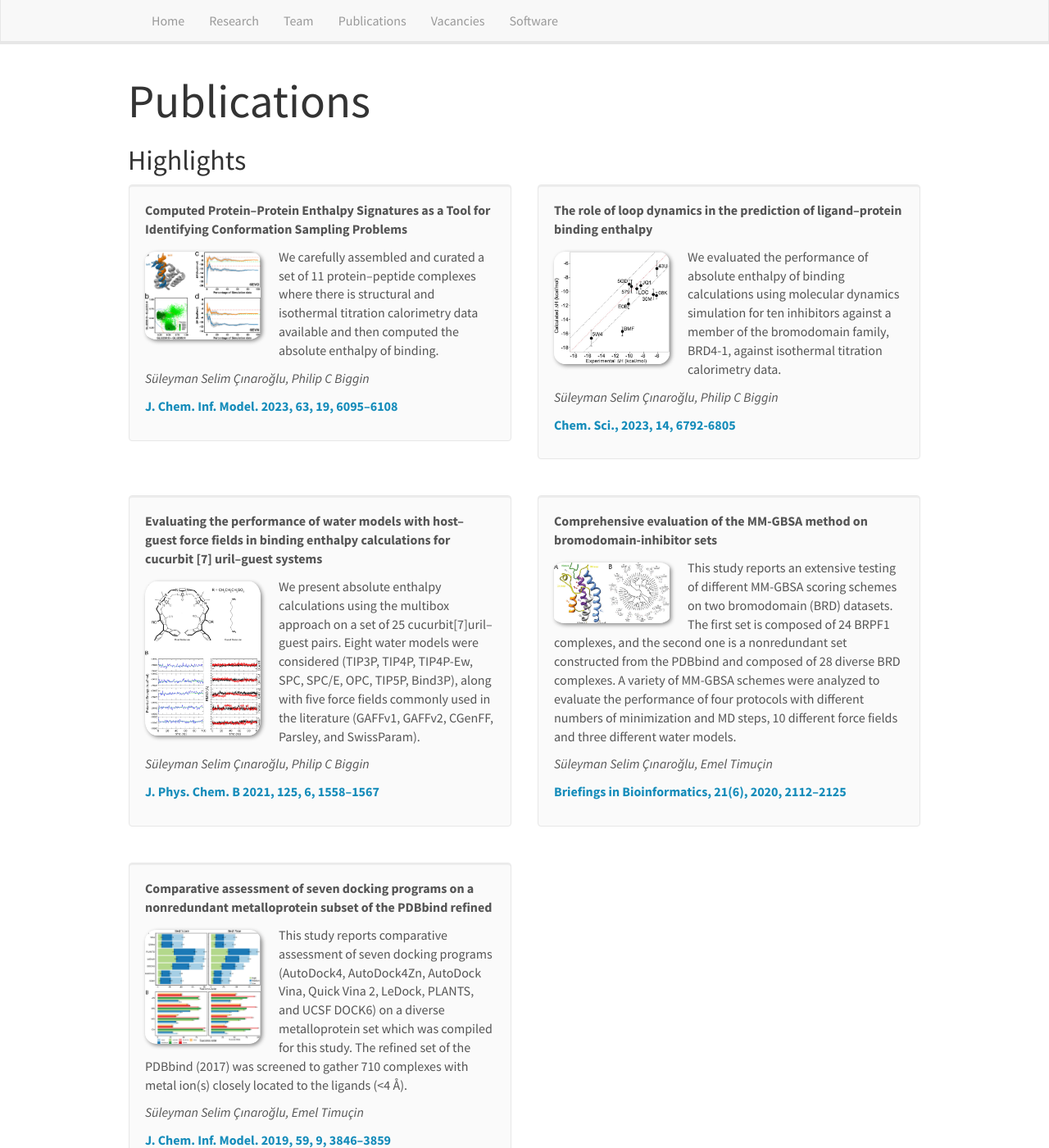
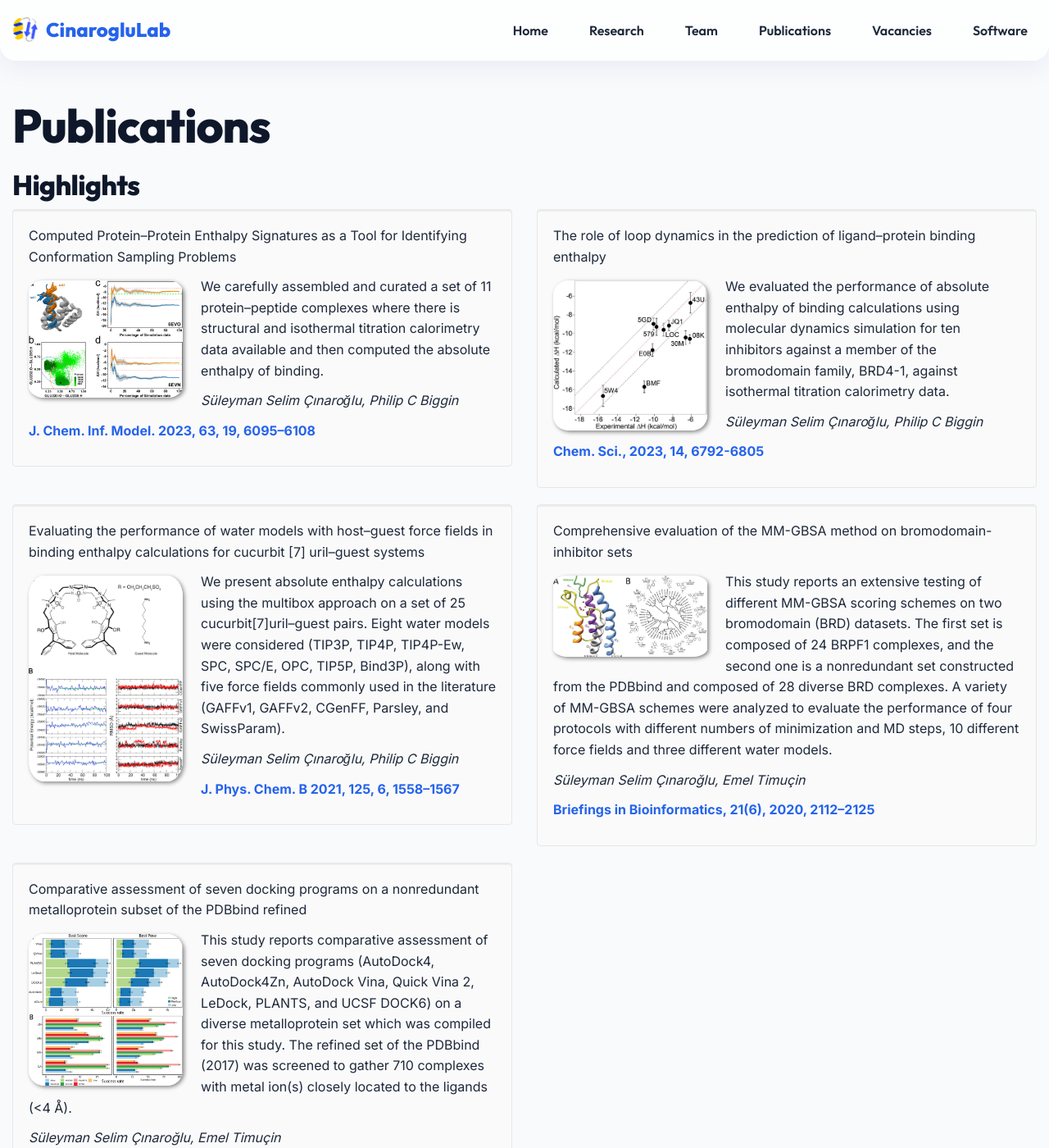
Before and after one commit to CinarogluLab/cinaroglulab.github.io, a Jekyll site: the page built from _pages/publications.md, in a window 1280 px wide and 1400 px high. Shown: the whole window at 82% size. Built offline with Jekyll 4.4.1, drawn with Linux system fonts in a browser that asks for light colours; nearby versions of some CDN libraries; comment, search, counter and statistics services are not loaded.

Commit message:
Add files via upload

```diff
--- a/_includes/head.html
+++ b/_includes/head.html
@@ -4,9 +4,15 @@
   <meta name="viewport" content="width=device-width, initial-scale=1">
   <title>{% if page.title %}{{ page.title | escape }}{% else %}{{ site.title | escape }}{% endif %}</title>
   <meta name="description" content="{% if page.excerpt %}{{ page.excerpt | strip_html | strip_newlines | truncate: 160 }}{% else %}{{ site.description }}{% endif %}">
+
+  <!-- Modern Fonts -->
+  <link rel="preconnect" href="https://fonts.googleapis.com">
+  <link rel="preconnect" href="https://fonts.gstatic.com" crossorigin>
+  <link href="https://fonts.googleapis.com/css2?family=Inter:wght@300;400;500;600;700&family=Outfit:wght@400;600;800&display=swap" rel="stylesheet">
+
   <link rel="stylesheet" href="{{ "/css/main.css" | prepend: site.baseurl | prepend: site.url}}">
   <link rel="canonical" href="{{ page.url | replace:'index.html','' | prepend: site.baseurl | prepend: site.url }}">
-<link rel="shortcut icon" type ="image/x-icon" href="{{ site.url }}{{ site.baseurl }}/images/favicon.ico">
+  <link rel="shortcut icon" type ="image/x-icon" href="{{ site.url }}{{ site.baseurl }}/images/favicon.ico">
 
 {% if jekyll.environment == 'production' %}
 {% include google-analytics.html %}
--- a/_includes/header.html
+++ b/_includes/header.html
@@ -1,26 +1,26 @@
-<div class="navbar navbar-default navbar-fixed-top" role="navigation">
+<nav class="navbar navbar-default navbar-fixed-top" role="navigation">
   <div class="container-fluid">
     <div class="navbar-header">
-	  <button type="button" class="navbar-toggle collapsed" data-toggle="collapse" data-target="#navbar-collapse-1" aria-expanded="false">
+      <button type="button" class="navbar-toggle collapsed" data-toggle="collapse" data-target="#modern-navbar-collapse" aria-expanded="false">
         <span class="sr-only">Toggle navigation</span>
         <span class="icon-bar"></span>
         <span class="icon-bar"></span>
         <span class="icon-bar"></span>
       </button>
-
       <a class="navbar-brand" href="{{ site.url }}{{ site.baseurl }}/">
-
+        <img src="{{ site.url }}{{ site.baseurl }}/images/protein-emoji.png" alt="Logo" style="width: 30px; height: 30px; margin: 0 10px 0 0; display: inline-block;">
+        CinarogluLab
       </a>
     </div>
-	<div class="collapse navbar-collapse" id="navbar-collapse-1">
-	  <ul class="nav navbar-nav navbar-left">
+    <div class="collapse navbar-collapse" id="modern-navbar-collapse">
+      <ul class="nav navbar-nav navbar-right">
         <li><a href="{{ site.url }}{{ site.baseurl }}/">Home</a></li>
         <li><a href="{{ site.url }}{{ site.baseurl }}/research">Research</a></li>
         <li><a href="{{ site.url }}{{ site.baseurl }}/team">Team</a></li>
         <li><a href="{{ site.url }}{{ site.baseurl }}/publications">Publications</a></li>
-		<li><a href="{{ site.url }}{{ site.baseurl }}/vacancies">Vacancies</a></li>
+        <li><a href="{{ site.url }}{{ site.baseurl }}/openings">Vacancies</a></li>
         <li><a href="{{ site.url }}{{ site.baseurl }}/software">Software</a></li>
       </ul>
     </div>
   </div>
-</div>
+</nav>
--- a/css/main.scss
+++ b/css/main.scss
@@ -3,91 +3,232 @@
 
 @import "bootstrap";
 
-img { margin-bottom: 24px;
-     margin-top: 17px;
-     margin-right: 24px;
-    border-radius:2%;
+/* =========================================================================
+   Modern Design System Overrides
+   ========================================================================= */
+
+:root {
+  /* Color Palette */
+  --color-primary: #2563eb;
+  --color-primary-light: #3b82f6;
+  --color-secondary: #0ea5e9;
+  --color-accent: #f43f5e;
+  --color-text-main: #1e293b;
+  --color-text-muted: #64748b;
+  --color-bg: #f8fafc;
+  --color-bg-card: #ffffff;
+
+  /* Glassmorphism */
+  --glass-bg: rgba(255, 255, 255, 0.75);
+  --glass-border: rgba(255, 255, 255, 0.5);
+  --glass-shadow: 0 8px 32px 0 rgba(31, 38, 135, 0.07);
+
+  /* Typography */
+  --font-heading: 'Outfit', sans-serif;
+  --font-body: 'Inter', sans-serif;
+
+  /* Utilities */
+  --radius-md: 12px;
+  --radius-lg: 20px;
+  --transition-fast: 0.2s ease;
+  --transition-slow: 0.4s ease;
 }
 
-
 body {
-	padding-top: 70px;
+  font-family: var(--font-body);
+  color: var(--color-text-main);
+  background-color: var(--color-bg);
+  padding-top: 100px; /* Space for fixed header */
+  line-height: 1.6;
+  font-size: 16px;
 }
 
-figcaption {
-    text-align: right;
-    margin-top: -20px;
-    margin-bottom: 20px;
+h1, h2, h3, h4, h5, h6 {
+  font-family: var(--font-heading);
+  font-weight: 700;
+  color: #0f172a;
+  letter-spacing: -0.02em;
 }
 
+a {
+  color: var(--color-primary);
+  text-decoration: none;
+  transition: color var(--transition-fast);
+}
+a:hover {
+  text-decoration: none;
+  color: var(--color-primary-light);
+}
 
+img {
+  max-width: 100%;
+  border-radius: var(--radius-md);
+  margin-bottom: 24px;
+}
 
-/* Top navigation bar */
+/* =========================================================================
+   Glassmorphic Header Override
+   ========================================================================= */
 
+.navbar-default {
+  background: var(--glass-bg);
+  backdrop-filter: blur(12px);
+  -webkit-backdrop-filter: blur(12px);
+  border: 1px solid var(--glass-border);
+  box-shadow: var(--glass-shadow);
+  padding: 10px 0;
+  border-radius: 0 0 var(--radius-lg) var(--radius-lg);
+  margin-bottom: 0;
+}
+
+.navbar-default .navbar-brand {
+  font-family: var(--font-heading);
+  font-weight: 800;
+  font-size: 24px;
+  color: var(--color-primary) !important;
+  display: flex;
+  align-items: center;
+}
+
+.navbar-default .navbar-nav > li > a {
+  font-family: var(--font-heading);
+  font-weight: 600;
+  color: var(--color-text-main) !important;
+  padding: 15px 20px;
+  transition: all var(--transition-fast);
+  border-radius: 8px;
+  margin: 0 5px;
+}
+
+.navbar-default .navbar-nav > li > a:hover {
+  color: var(--color-primary) !important;
+  background: rgba(37, 99, 235, 0.05);
+  transform: translateY(-2px);
+}
+
+/* =========================================================================
+   Home Layout
+   ========================================================================= */
+
+.modern-hero {
+  background: linear-gradient(135deg, rgba(37,99,235,0.05) 0%, rgba(14,165,233,0.05) 100%);
+  border-radius: var(--radius-lg);
+  padding: 40px;
+  box-shadow: 0 4px 20px rgba(0,0,0,0.03);
+  margin-bottom: 40px;
+  border: 1px solid rgba(255,255,255,0.8);
+  display: flex;
+  flex-direction: column;
+  align-items: flex-start;
+  animation: fadeUp var(--transition-slow) forwards;
+}
+
+.modern-hero img {
+  border-radius: var(--radius-lg);
+  box-shadow: 0 10px 30px rgba(0,0,0,0.08);
+  transition: transform var(--transition-fast);
+}
+
+.modern-hero img:hover {
+  transform: scale(1.02);
+}
+
+.lab-title {
+  display: flex;
+  align-items: center;
+  gap: 15px;
+  margin-bottom: 10px;
+}
+
+.lab-title h2 {
+  margin: 0;
+  font-size: 2.2rem;
+  background: -webkit-linear-gradient(45deg, var(--color-primary), var(--color-secondary));
+  background: linear-gradient(45deg, var(--color-primary), var(--color-secondary));
+  -webkit-background-clip: text;
+  background-clip: text;
+  -webkit-text-fill-color: transparent;
+}
+
+.lab-subtitle {
+  color: var(--color-accent);
+  margin-top: 0;
+  font-size: 1.2rem;
+  font-weight: 500;
+  margin-bottom: 30px;
+}
+
+.modern-card {
+  background: var(--color-bg-card);
+  border-radius: var(--radius-lg);
+  padding: 25px;
+  box-shadow: 0 4px 15px rgba(0,0,0,0.03);
+  margin-bottom: 25px;
+  border: 1px solid rgba(0,0,0,0.02);
+  transition: transform var(--transition-fast), box-shadow var(--transition-fast);
+}
+
+.modern-card:hover {
+  transform: translateY(-5px);
+  box-shadow: 0 12px 25px rgba(0,0,0,0.06);
+}
+
+.affiliations {
+  display: flex;
+  flex-wrap: wrap;
+  gap: 20px;
+  align-items: center;
+  margin-top: 30px;
+  padding: 20px;
+  background: white;
+  border-radius: var(--radius-md);
+  box-shadow: inset 0 2px 10px rgba(0,0,0,0.02);
+}
+
+.affiliations img {
+  margin: 0;
+  max-height: 60px;
+  width: auto;
+  opacity: 0.8;
+  transition: opacity var(--transition-fast);
+}
+
+.affiliations img:hover {
+  opacity: 1;
+}
+
+/* =========================================================================
+   Animations
+   ========================================================================= */
+
+@keyframes fadeUp {
+  0% { opacity: 0; transform: translateY(20px); }
+  100% { opacity: 1; transform: translateY(0); }
+}
+
+/* =========================================================================
+   Typography & Specific fixes
+   ========================================================================= */
+
+figcaption {
+  text-align: center;
+  font-size: 0.9em;
+  color: var(--color-text-muted);
+  margin-top: -10px;
+  margin-bottom: 20px;
+}
 
 p.byline {
-	text-align: center;
-	font-size: 18px;
-	line-height: 36px;
-	margin-top: -24px;
-	margin-bottom: 48px;
+  text-align: center;
+  font-size: 1.1rem;
+  color: var(--color-text-muted);
+  margin-bottom: 40px;
 }
 
+/* Compatibility with old ids and classes so it doesn't profoundly break other pages */
+#newsid img { margin-top: 6px; margin-bottom: 6px; }
+#gridid img { margin: 16px 22px 6px 0; border-radius:10%; box-shadow: 2px 2px 5px #888888 }
+#homeid img { margin: 0 0 0 0; }
+#picid img { margin: 6px 3px 60px 6px; border-radius:1%; box-shadow: 2px 2px 5px #888888 }
 
-pubtit {
-	font-weight: bold;
-}
-
-firstp {
-}
-
-.container-fluid {
-  margin-right: auto;
-  margin-left: auto;
-  max-width: 1000px; /* or 950px */
-}
-
-/* Home, News */
-#newsid p {
-	text-align: left;
-}
-
-#homeidtmp h1 {
-	text-align: center;
-}
-
-#newsid img {
-	margin-top: 6px;
-	margin-bottom: 6px;
-}
-
-/* Team & Publications */
-#gridid img { margin: 16px 22px 6px 0; border-radius:10%; box-shadow: 2px 2px 5px #888888 }
-#homeid img { margin: 0 0 0 0; border-radius:5%; box-shadow: 0px 0px 0px #888888 }
-#picid img { margin: 6px 3px 60px 6px; border-radius:1%; box-shadow: 2px 2px 5px #888888 }
-#gridid .row { margin-bottom: 24px; }
-
-
-/* Grid overrides */
-.col-sm-1, .col-sm-2, .col-sm-3, .col-sm-5, .col-sm-6,
-.col-sm-7, .col-sm-8, .col-sm-9, .col-sm-10, .col-sm-11, .col-sm-12 {
-	padding-left: 16px;
-	padding-right: 16px;
-}
-
-/* Grid overrides */
-.col-sm-4 {
-	padding-left: 16px;
-	padding-right: 16px;
-}
-
-
-/* Carusel */
-
-.carousel {
-    border-radius: 3px 3px 3px 3px;
-    margin-bottom: 20px;
-    margin-top: 20px;
-    margin-left: 30px;
-    margin-right: 30px;
-}
+/* End of CSS */
```
Lines whose indentation alone changed are shown as unchanged.
